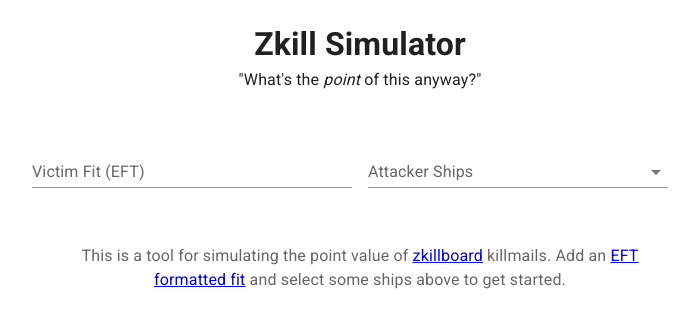
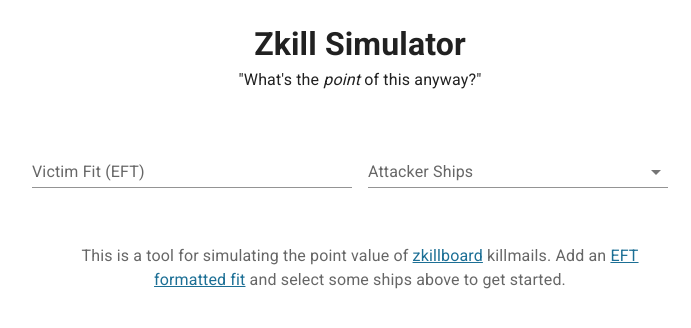
Before and after one commit to folklorelabs/zkill-point-calc, a React (Create React App) app: page / in a window 1280 px wide. Shown: the top 328 px of the page, without its empty margins (280-971 px from the left). Built offline with nearby package versions, Linux system fonts and the light colour scheme.

Commit message:
better calc for blob penalty

```diff
--- a/public/index.html
+++ b/public/index.html
@@ -7,7 +7,7 @@
     <meta name="theme-color" content="#000000" />
     <meta
       name="description"
-      content="Tool used to predict zkillboard point values based on EFT ship fits"
+      content="A tool for simulating the point value of zkillboard killmails"
     />
     <link rel="apple-touch-icon" href="%PUBLIC_URL%/logo192.png" />
     <!--
@@ -24,7 +24,7 @@
       work correctly both with client-side routing and a non-root public URL.
       Learn how to configure a non-root public URL by running `npm run build`.
     -->
-    <title>Zkill Point Appraisal</title>
+    <title>Zkill Simulator</title>
   </head>
   <body>
     <noscript>You need to enable JavaScript to run this app.</noscript>
--- a/src/components/App.js
+++ b/src/components/App.js
@@ -202,7 +202,7 @@ function App() {
                     itemImageSrc={`https://images.evetech.net/alliances/1354830081/logo?size=64`}
                     itemName="Blob Penalty"
                     itemTooltip="Reduces points exponentially based on the number of attackers."
-                    itemText={`${(1 / state.blobPenalty) < 1 ? '-' : '+'}${100 - Math.round(1 / state.blobPenalty * 100)}%`}
+                    itemText={`${Math.round(1 / state.blobPenalty * 100) - 100}%`}
                   />
                 </li>
                 <li className="ItemList-item">
--- a/src/index.css
+++ b/src/index.css
@@ -17,3 +17,7 @@ ul {
   margin: 0;
   list-style: none;
 }
+
+a {
+  color: #1c6f95;
+}
```
